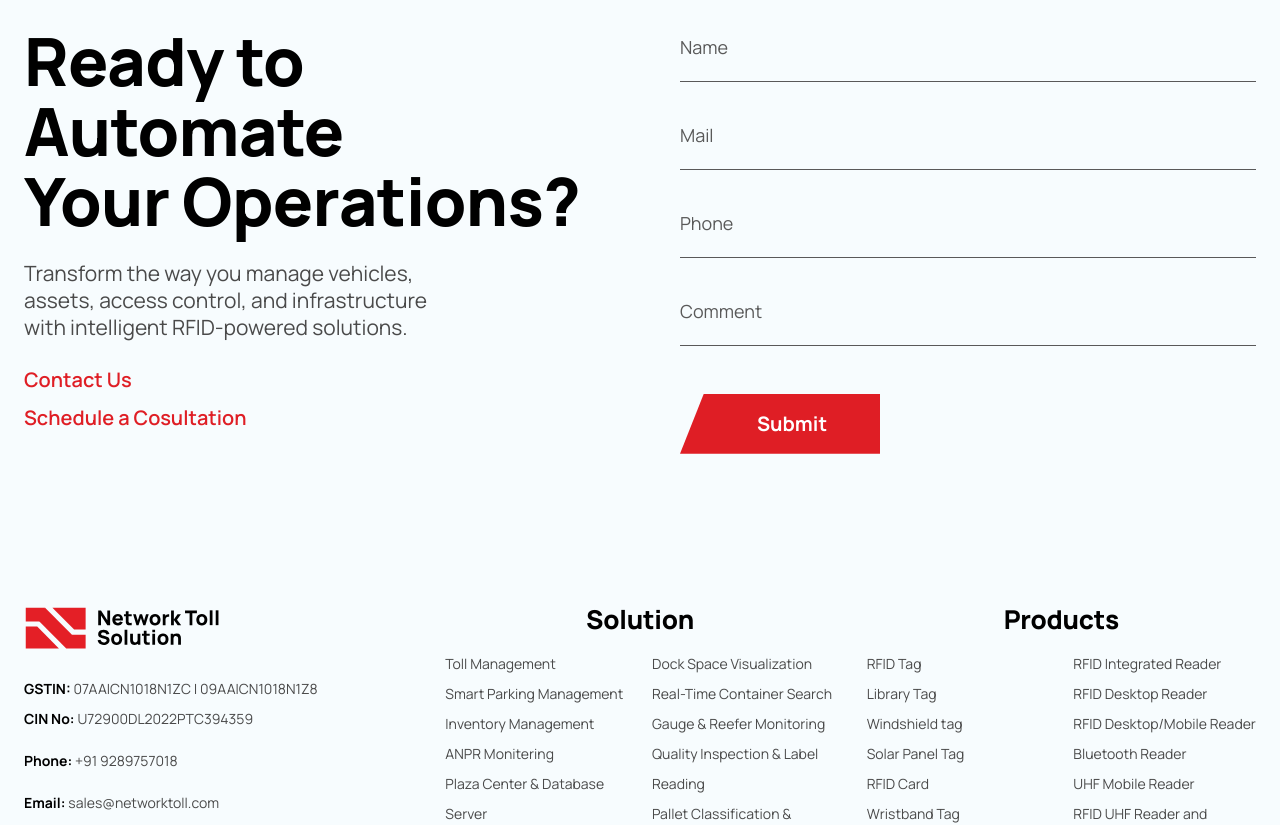
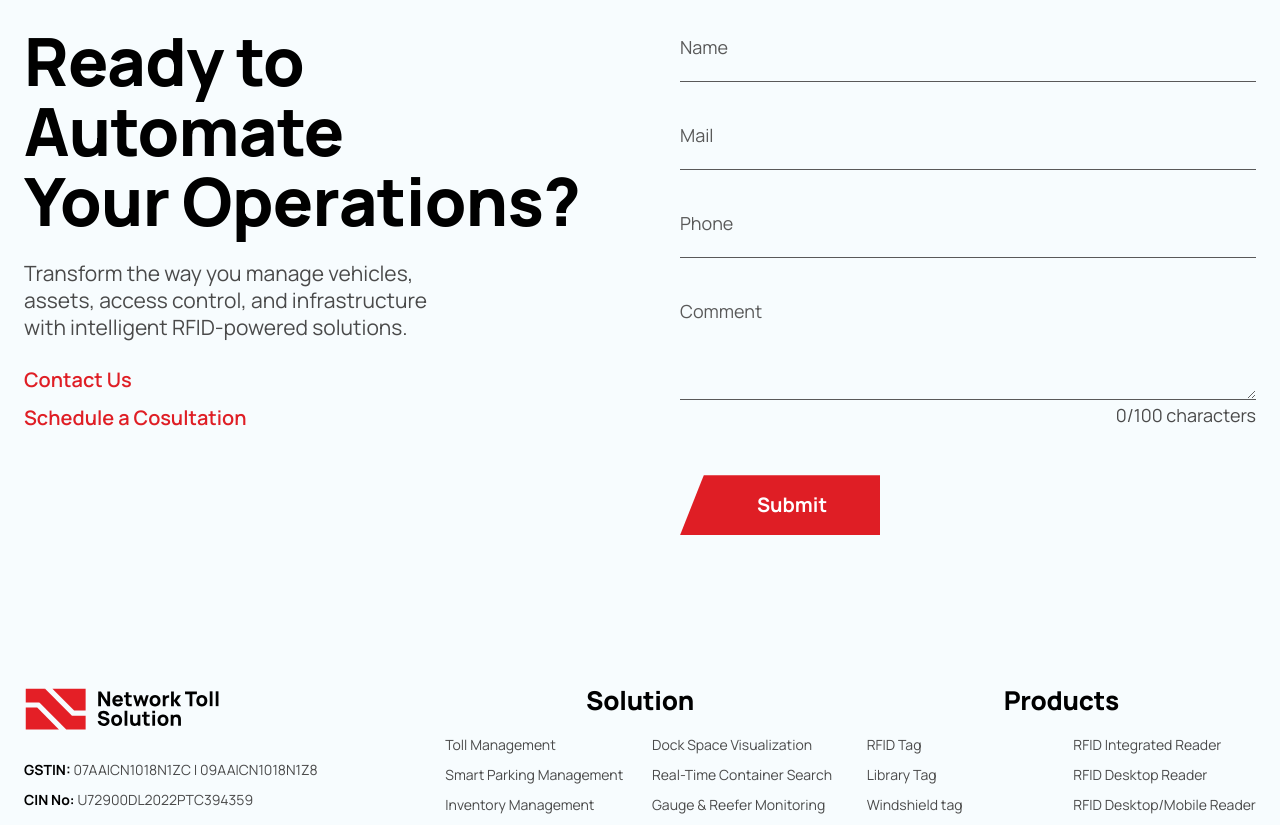
Before and after one commit to DarshilKh/nts-repo, a Next.js app: page /about in a window 1280 px wide. Shown: the part 3836-4661 px from the top of the page. Built offline with nearby package versions, Linux system fonts and the light colour scheme; no server answers.

Commit message:
feat: update page sections

```diff
--- a/src/components/sections/CTASection.tsx
+++ b/src/components/sections/CTASection.tsx
@@ -7,6 +7,8 @@ import Text from "@/components/ui/Text";
 import Frame from "@/components/ui/Frame";
 import { button, parallelogramClipPath } from "@/lib/tokens";
 import { useBotGuard } from "@/lib/useBotGuard";
+
+const COMMENT_CHAR_LIMIT = 100;
 
 /**
  * §4.1 — the PDF measured this section's heading at x=189 with the form
@@ -24,6 +26,7 @@ import { useBotGuard } from "@/lib/useBotGuard";
 export default function CTASection() {
   const { honeypotProps, isLikelyBot } = useBotGuard();
   const [blocked, setBlocked] = useState(false);
+  const [comment, setComment] = useState("");
 
   return (
     <Frame>
@@ -72,7 +75,7 @@ export default function CTASection() {
                 This submission looked automated and was not sent.
               </p>
             )}
-            {["Name", "Mail", "Phone", "Comment"].map((field) => (
+            {["Name", "Mail", "Phone"].map((field) => (
               <label key={field} className="flex flex-col">
                 <span className="sr-only">{field}</span>
                 <input
@@ -87,6 +90,26 @@ export default function CTASection() {
                 />
               </label>
             ))}
+            <label className="flex flex-col">
+              <span className="sr-only">Comment</span>
+              <textarea
+                placeholder="Comment"
+                rows={3}
+                maxLength={COMMENT_CHAR_LIMIT}
+                value={comment}
+                onChange={(e) => setComment(e.target.value)}
+                style={{
+                  width: "100%",
+                  resize: "vertical",
+                  borderBottom: "1px solid var(--text-label)",
+                  paddingBottom: "1.25rem",
+                  fontSize: "var(--fs-body-xs)",
+                }}
+              />
+              <Text size="bodyXs" tone="muted" className="mt-1 self-end">
+                {comment.length}/{COMMENT_CHAR_LIMIT} characters
+              </Text>
+            </label>
             <button
               type="submit"
               className="self-start mt-2"
--- a/src/components/sections/ContactForm.tsx
+++ b/src/components/sections/ContactForm.tsx
@@ -2,8 +2,11 @@
 
 import { useState } from "react";
 import Frame from "@/components/ui/Frame";
+import Text from "@/components/ui/Text";
 import { button, parallelogramClipPath } from "@/lib/tokens";
 import { useBotGuard } from "@/lib/useBotGuard";
+
+const MESSAGE_CHAR_LIMIT = 100;
 
 /**
  * §4.4 — two label columns at x=189 (Name/Phone Number/City,State) and
@@ -32,6 +35,7 @@ const fieldStyle = {
 export default function ContactForm() {
   const { honeypotProps, isLikelyBot } = useBotGuard();
   const [blocked, setBlocked] = useState(false);
+  const [message, setMessage] = useState("");
 
   return (
     <Frame>
@@ -111,6 +115,9 @@ export default function ContactForm() {
               <textarea
                 placeholder="Message"
                 rows={5}
+                maxLength={MESSAGE_CHAR_LIMIT}
+                value={message}
+                onChange={(e) => setMessage(e.target.value)}
                 style={{
                   border: "2px solid var(--brand-red)",
                   borderRadius: 0,
@@ -122,6 +129,9 @@ export default function ContactForm() {
                 }}
               />
             </label>
+            <Text size="bodyXs" tone="muted" className="mt-1" style={{ maxWidth: 388 }}>
+              {message.length}/{MESSAGE_CHAR_LIMIT} characters
+            </Text>
             <button
               type="submit"
               className="self-end mt-6"
--- a/src/components/sections/ImageTextRow.tsx
+++ b/src/components/sections/ImageTextRow.tsx
@@ -69,7 +69,11 @@ export default function ImageTextRow({
           />
         </div>
         <div
-          className={`${imageSide === "right" ? "md:order-1" : "md:order-2"} relative flex flex-col justify-center px-6 py-14 md:px-16 min-[1440px]:px-0`}
+          // `!` forces the ≥1440px override to actually win over `md:px-16`
+          // — see MissionVisionRow.tsx for why a plain `min-[1440px]:px-0`
+          // loses that cascade in Tailwind v4 and silently adds 64px onto
+          // `textPaddingLeftPx` below.
+          className={`${imageSide === "right" ? "md:order-1" : "md:order-2"} relative flex flex-col justify-center px-6 py-14 md:px-16 min-[1440px]:px-0!`}
         >
           <div className={textClass}>
             <Heading as="h2" size="h2" className="max-w-md">
--- a/src/components/sections/MissionVisionRow.tsx
+++ b/src/components/sections/MissionVisionRow.tsx
@@ -24,10 +24,12 @@ import Frame from "@/components/ui/Frame";
  *
  * Mission (icon left, text right) and Vision (icon right, text left)
  * mirror this shape with independently set text insets. Originally measured
- * from the source PDF at 527/372; nudged in to 480/140 per client feedback —
- * the 372 inset left Vision's heading floating in the middle of an
- * otherwise-empty card since, unlike Mission, its text column starts flush
- * at the frame's left edge (x=0) rather than after the icon panel.
+ * from the source PDF at 527/372; nudged to 480/140 per client feedback (the
+ * 372 inset left Vision's heading floating in the middle of an otherwise-
+ * empty card since, unlike Mission, its text column starts flush at the
+ * frame's left edge (x=0) rather than after the icon panel), then Mission's
+ * nudged further to 520 — the client felt its text sat too close to the
+ * icon panel's shadow seam.
  *
  * A small 25×25 red square sits at the TOP-LEFT corner of the TEXT card
  * specifically (floating just above/left of its top edge) — not near the
@@ -64,6 +66,16 @@ export default function MissionVisionRow({
   const textCardLeftEdge = panelSide === "left" ? ICON_PANEL_WIDTH + PANEL_GAP : 0;
   const textInnerPadding = Math.max(0, textInsetPx - textCardLeftEdge);
 
+  // The text Card's own `md:px-14 min-[1440px]:px-0` (below) is meant to
+  // zero out that padding again once the ≥1440 layout takes over — but
+  // Tailwind v4 emits its arbitrary `min-[1440px]:` utilities in ONE block
+  // ahead of the named `md:` (768px) block in the generated CSS, so at a
+  // ≥1440 viewport `md:px-14` (later in the file, equal specificity) was
+  // silently winning the cascade and adding an uncancelled 56px on top of
+  // `textInnerPadding` above. The `!` forces the 1440px rule to actually
+  // win, which is what made this component's `textInsetPx` prop true to
+  // its name.
+
   return (
     <Frame>
       <style>{`
@@ -90,7 +102,7 @@ export default function MissionVisionRow({
           />
         </Card>
         <Card
-          className={`relative flex flex-col justify-center px-6 py-12 md:px-14 min-[1440px]:px-0 min-h-[280px] ${
+          className={`relative flex flex-col justify-center px-6 py-12 md:px-14 min-[1440px]:px-0! min-h-[280px] ${
             panelSide === "right" ? "md:order-1" : "md:order-2"
           }`}
         >
```
